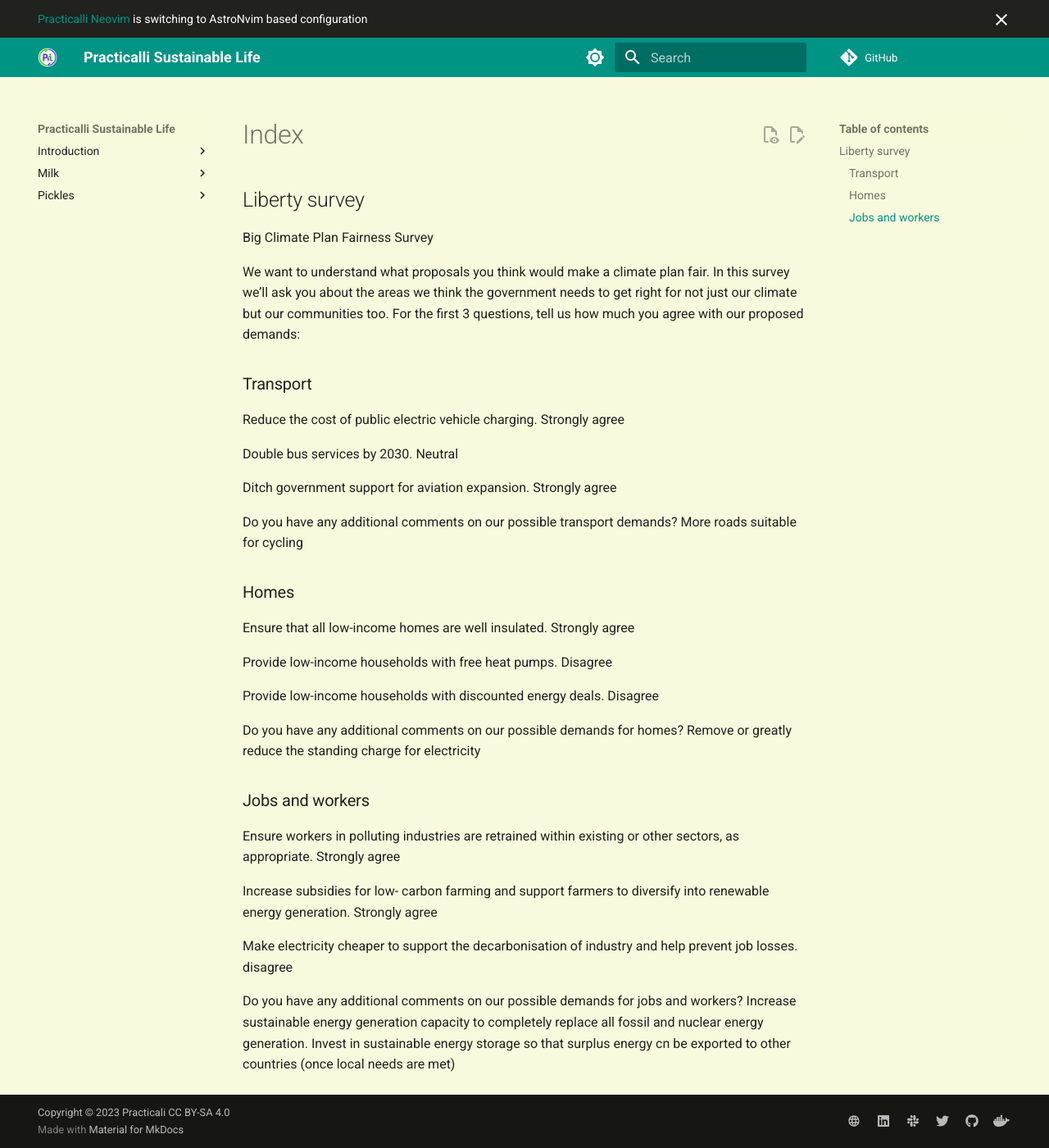
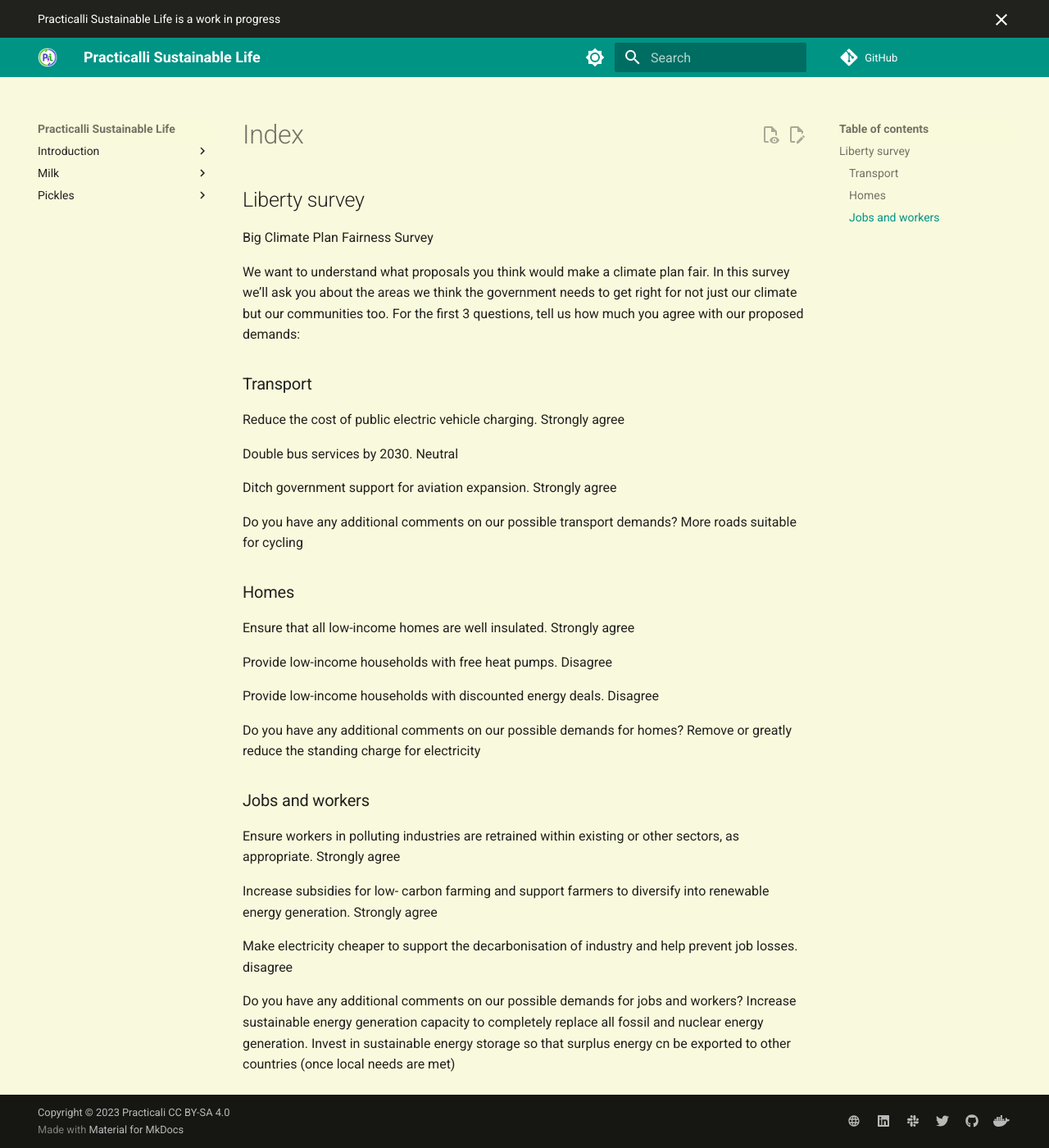
Before and after one commit to practicalli/sustainable-life, an MkDocs documentation site: the page built from docs/energy/index.md, in a window 1280 px wide and 1400 px high. Shown: the whole window at 82% size. Built offline with MkDocs 1.6.1 and Material for MkDocs 9.7.7, drawn with Linux system fonts in a browser that asks for light colours; comment, search, counter and statistics services are not loaded; some of the changed lines change nothing that is shown.

Commit message:
dev: update theme overrides for this book

````diff
--- a/overrides/404.html
+++ b/overrides/404.html
@@ -18,14 +18,5 @@
 </p>
 
 <p>
-    Practicalli Neovim is an alpha stage book and will evolve over the coming year
-</p>
-
-<p>
-    <a href="https://practical.li/neovim">
-        <img src="https://raw.githubusercontent.com/practicalli/graphic-design/live/book-covers/practicalli-neovim-book-banner.svg"
-            alt="Practicalli Neovim book banner image">
-    </a>
-</p>
 
 {% endblock %}
--- a/overrides/README.md
+++ /dev/null
@@ -1,88 +0,0 @@
-# Practicalli Neovim
-
-```none
-██████╗ ██████╗  █████╗  ██████╗████████╗██╗ ██████╗ █████╗ ██╗     ██╗     ██╗
-██╔══██╗██╔══██╗██╔══██╗██╔════╝╚══██╔══╝██║██╔════╝██╔══██╗██║     ██║     ██║
-██████╔╝██████╔╝███████║██║        ██║   ██║██║     ███████║██║     ██║     ██║
-██╔═══╝ ██╔══██╗██╔══██║██║        ██║   ██║██║     ██╔══██║██║     ██║     ██║
-██║     ██║  ██║██║  ██║╚██████╗   ██║   ██║╚██████╗██║  ██║███████╗███████╗██║
-╚═╝     ╚═╝  ╚═╝╚═╝  ╚═╝ ╚═════╝   ╚═╝   ╚═╝ ╚═════╝╚═╝  ╚═╝╚══════╝╚══════╝╚═╝
-```
-
-
-## Book status
-
-![GitHub issues](https://img.shields.io/github/issues/practicalli/neovim?label=content%20ideas&logo=github)
-![GitHub commit activity](https://img.shields.io/github/commit-activity/y/practicalli/neovim?label=commits&logo=github)
-![GitHub pull requests](https://img.shields.io/github/issues-pr-raw/practicalli/neovim?label=pull%20requests&logo=github)
-[![Publish Book](https://github.com/practicalli/neovim/actions/workflows/publish-book.yaml/badge.svg)](https://github.com/practicalli/neovim/actions/workflows/publish-book.yaml)
-[![MegaLinter](https://github.com/practicalli/neovim/actions/workflows/megalinter.yml/badge.svg)](https://github.com/practicalli/neovim/actions/workflows/megalinter.yml)
-
-
-## License and Contributing
-
-<p xmlns:cc="http://creativecommons.org/ns#" xmlns:dct="http://purl.org/dc/terms/">
-<a href="http://creativecommons.org/licenses/by-sa/4.0/?ref=chooser-v1" target="_blank" rel="license noopener noreferrer" style="display:inline-block;">
-<img style="height:22px!important;margin-left:3px;vertical-align:text-bottom;" src="https://mirrors.creativecommons.org/presskit/icons/sa.svg?ref=chooser-v1"><img style="height:22px!important;margin-left:3px;vertical-align:text-bottom;" src="https://mirrors.creativecommons.org/presskit/icons/cc.svg?ref=chooser-v1"><img style="height:22px!important;margin-left:3px;vertical-align:text-bottom;" src="https://mirrors.creativecommons.org/presskit/icons/by.svg?ref=chooser-v1"></a>
- <a property="dct:title" rel="cc:attributionURL" href="https://github.com/practicalli/neovim">Practicalli Neovim</a> by <a rel="cc:attributionURL dct:creator" property="cc:attributionName" href="https://practical.li">Practicalli</a> is licensed under <a href="http://creativecommons.org/licenses/by-sa/4.0/?ref=chooser-v1" target="_blank" rel="license noopener noreferrer" style="display:inline-block;">CC BY-SA 4.0 </a></p>
-
-Please [read the contributing section of the book](contributing.html) before raising an issue or pull request
-
-By submitting content ideas and corrections you are agreeing they can be used in this workshop under the [Creative Commons Attribution ShareAlike 4.0 International license](https://creativecommons.org/licenses/by-sa/4.0/).  Attribution will be detailed via [GitHub contributors](https://github.com/practicalli/neovim/graphs/contributors).
-
-
-## Sponsor Practicalli
-
-[![Sponsor practicalli-john](https://raw.githubusercontent.com/practicalli/graphic-design/live/buttons/practicalli-github-sponsors-button.png)](https://github.com/sponsors/practicalli-john/)
-
-The majority of my work is focused on the [Practicalli series of books and videos](https://practical.li/) and an advisory role with several communities
-
-Thank you to [Cognitect](https://www.cognitect.com/), [Nubank](https://nubank.com.br/) and a wide range of other [sponsors](https://github.com/sponsors/practicalli-john#sponsors) for your continued support
-
-
-## GitHub Actions
-
-The megalinter GitHub actions will run when a pull request is created,checking basic markdown syntax.
-
-A review of the change will be carried out by the Practicalli team and the PR merged if the change is acceptable.
-
-The Publish Book GitHub action will run when PR's are merged into main (or the Practicalli team pushes changes to the default branch).
-
-Publish book workflow installs Material for MkDocs version 9
-
-
-## Local development
-
-Install mkdocs version 9 using the Python pip package manager
-
-```bash
-pip3 install mkdocs-material=="9.4"
-```
-
-Install the plugins used by the Practicalli site using Pip (these are also installed in the GitHub Action workflow)
-
-```bash
-pip3 install mkdocs-material mkdocs-callouts mkdocs-glightbox mkdocs-git-revision-date-localized-plugin mkdocs-redirects pillow cairosvg
-```
-
-> pillow and cairosvg python packages are required for [Social Cards](https://squidfunk.github.io/mkdocs-material/setup/setting-up-social-cards/)
-
-Fork the GitHub repository and clone that fork to your computer,
-
-```bash
-git clone https://github.com/<your-github-account>/<repository>.git
-```
-
-Run a local server from the root of the cloned project
-
-```bash
-make docs
-```
-
-The website will open at <http://localhost:8000>
-
-If making smaller changes, then only rebuild the content that changes, speeding up the local development process
-
-```bash
-make docs-changed
-```
--- a/overrides/main.html
+++ b/overrides/main.html
@@ -11,6 +11,6 @@
 <!-- Content -->
 {% block announce %}
 
-<a href="https://practical.li/neovim">Practicalli Neovim</a> is switching to AstroNvim based configuration
+Practicalli Sustainable Life is a work in progress
 
 {% endblock %}
--- a/overrides/mkdocs.yml
+++ /dev/null
@@ -1,218 +0,0 @@
----
-# Practicalli Neovim
-site_name: Practicalli Neovim
-site_url: https://practical.li/neovim
-site_description: Practical guide to Clojure development with Neovim
-site_author: Practicalli
-site_org: https://practical.li/
-copyright: Copyright &copy 2023 Practicali <a href="https://creativecommons.org/licenses/by-sa/4.0/">CC BY-SA 4.0</a>
-repo_url: https://github.com/practicalli/neovim/
-edit_uri: https://github.com/practicalli/neovim/edit/main/docs/
-
-# Deployment
-# remote_name: practicalli/neovim
-remote_branch: gh-pages
-
-# Theme and styling
-theme:
-  name: material
-  logo: assets/images/practicalli-logo.png
-  favicon: assets/favicon.svg
-  features:
-    - announce.dismiss
-    - content.action.edit
-    - content.action.view
-    - content.code.annotate
-    - content.code.copy
-    - content.tabs.link
-    - navigation.footer
-    - navigation.indexes # Nav sections can have files
-    - navigation.instant # Avoid page reloading for internal links
-    - navigation.top
-    - navigation.tracking # Update URL with sub-heading anchor names
-  palette:
-    # Palette toggle for light mode
-    - media: "(prefers-color-scheme: light)"
-      scheme: default
-      primary: teal
-      accent: blue
-      toggle:
-        icon: material/brightness-7
-        name: Switch to dark mode
-    # Palette toggle for dark mode
-    - media: "(prefers-color-scheme: dark)"
-      scheme: slate
-      primary: black
-      accent: purple
-      toggle:
-        icon: material/brightness-4
-        name: Switch to light mode
-  # Override theme
-  custom_dir: overrides
-
-extra_css:
-  - assets/stylesheets/extra.css
-
-## Additional styling
-markdown_extensions:
-  - admonition
-  - pymdownx.details
-  - pymdownx.superfences
-  - attr_list
-  - md_in_html # Grids
-  - footnotes # footnotes and abbreviations
-  - pymdownx.emoji:
-      emoji_index: !!python/name:material.extensions.emoji.twemoji
-      emoji_generator: !!python/name:material.extensions.emoji.to_svg
-  - pymdownx.highlight:
-      anchor_linenums: true
-  - pymdownx.inlinehilite
-  - pymdownx.snippets:
-      url_download: true
-  - pymdownx.superfences:
-      custom_fences:
-        - name: mermaid
-          class: mermaid
-          format: !!python/name:pymdownx.superfences.fence_code_format ""
-  - pymdownx.tabbed:
-      alternate_style: true
-  - pymdownx.keys # keyboard keys
-  - pymdownx.magiclink
-  - def_list # lists
-  - pymdownx.tasklist:
-      custom_checkbox: true # checkboxes
-  - toc:
-      permalink: λ︎
-
-## Plugins
-plugins:
-  # Explicitly add search plugin when defining plugins in this configuration file
-  - search
-  - callouts
-  - glightbox # Image aligning
-  - git-revision-date-localized:
-      # Update and Creation date of each page
-      # enable_creation_date: true
-      fallback_to_build_date: true
-
-  # Generate Social Cards via CI only
-  # in assets/images/social
-  - social:
-      cards: !ENV [ MKDOCS_SOCIAL_CARDS_GENERATE, true ]
-
-  # Redirect pages when moved or changed
-  # - redirects:
-  #     redirect_maps:
-  #       changelog/insiders.md: insiders/changelog.md
-  #       reference/meta-tags.md: reference/index.md
-
-# Footer / Social Media
-extra:
-  analytics:
-    provider: google
-    property: G-P29SSN0GV6
-  social:
-    - icon: material/web
-      link: https://practical.li/
-    - icon: fontawesome/brands/linkedin
-      link: https://www.linkedin.com/in/jr0cket/
-    - icon: fontawesome/brands/slack
-      link: https://clojurians.slack.com/messages/practicalli
-    - icon: fontawesome/brands/twitter
-      link: https://twitter.com/practical_li
-    - icon: fontawesome/brands/github
-      link: https://github.com/practicalli
-    - icon: fontawesome/brands/docker
-      link: https://hub.docker.com/u/practicalli
-
-# Navigation
-nav:
-  - Introduction:
-      - Overview: index.md
-      - Community Projects: introduction/community-projects.md
-      - REPL Workflow: introduction/repl-workflow.md
-      - Features: introduction/features.md
-      - Fennel: introduction/fennel.md
-      - Contributing: introduction/contributing.md
-      - Writing Tips: introduction/writing-tips.md
-  - Install:
-      - Overview: install/index.md
-      - Clojure: install/clojure.md
-      - Neovim: install/neovim.md
-  - Neovim configuration:
-      - configuration/index.md
-      - AstroNvim:
-          - configuration/astronvim/index.md
-          - Config Design: configuration/astronvim/config-design.md
-      - Practicalli:
-          - configuration/practicalli/index.md
-          - Config Design: configuration/practicalli/config-design.md
-          - Packer: configuration/practicalli/packer.md
-          - Packages:
-              - configuration/practicalli/packages/index.md
-              - Status Line: configuration/practicalli/packages/lualine.md
-              - Treesitter: configuration/practicalli/packages/nvim-treesitter.md
-  - Neovim Basics:
-      - neovim-basics/index.md
-      - File Buffer Window Tab: neovim-basics/file-buffer-window-tab.md
-      - Notifications: neovim-basics/notifications.md
-      - Multi-modal Editing: neovim-basics/multi-modal-editing.md
-      - Navigation: neovim-basics/navigation.md
-      - Search Replace:
-          - neovim-basics/search-replace/index.md
-          - Substitute: neovim-basics/search-replace/substitute.md
-          - Spectre: neovim-basics/search-replace/spectre.md
-      - Comments: neovim-basics/comments.md
-      - Snippets: neovim-basics/snippets.md
-      - Package Manager: neovim-basics/plugin-manager.md
-      - Multiple Cursors: neovim-basics/multiple-cursors.md
-      - Zen Mode: neovim-basics/zen-mode.md
-      - Terminal: neovim-basics/terminal.md
-  - Clojure REPL Workflow:
-      - repl-driven-development/index.md
-      - Conjure: repl-driven-development/conjure.md
-      - Structural Editing: repl-driven-development/structural-editing.md
-      - Refactor Tools: repl-driven-development/refactor-tools.md
-      - Testing: repl-driven-development/testing.md
-  - Version Control:
-      - version-control/index.md
-      - version-control/diff.md
-      - Lazygit: version-control/lazygit.md
-      - Neogit: version-control/neogit.md
-      - Octo: version-control/octo.md
-      - Open In GitHub: version-control/open-in-github.md
-  - API tools:
-      - api-tools/index.md
-  - Ultra-Mobile Neovim:
-      - termux/index.md
-      - F-Droid: termux/fdroid-install.md
-      - Termux Setup: termux/setup.md
-      - Using Termux: termux/using-termux.md
-      - Git: termux/git.md
-      - Zsh: termux/custom-shell.md
-      - Clojure: termux/clojure-development.md
-      - Neovim: termux/neovim.md
-  - Reference:
-      - Modal Editing:
-          - reference/modal-editing/index.md
-          - reference/modal-editing/case.md
-          - reference/modal-editing/g-menu.md
-          - reference/modal-editing/key-binding-reference.md
-          - reference/modal-editing/moving-around.md
-          - reference/modal-editing/motions.md
-          - reference/modal-editing/narrowing.md
-          - reference/modal-editing/speaking-vim.md
-          - reference/modal-editing/vim-quick-reference.md
-          - reference/modal-editing/vim-tips-for-developers.md
-          - reference/modal-editing/visual-select.md
-          - reference/modal-editing/z-menu.md
-      - reference/aligning-text.md
-      - Neovim:
-          - reference/neovim/index.md
-          - Standard Path: reference/neovim/standard-path.md
-          - Quickfix: reference/neovim/quickfix.md
-          - Changelist: reference/neovim/changelist.md
-          - Jumplist: reference/neovim/jumplist.md
-          - Language Providers: reference/neovim/language-providers.md
-      - Lua Language:
-          - reference/lua-language/index.md
````
Also changed, not shown: 2 other files.
